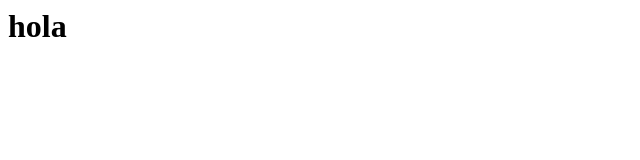
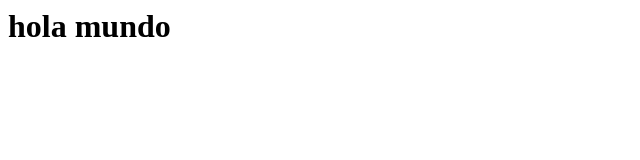
Before and after one commit to rolyto7/PracticaProgra, a plain HTML site: page index.html in a window 1280 px wide. Shown: the whole page, without its empty margins (0-640 px from the left). Drawn offline with Linux system fonts and the light colour scheme.

Commit message:
Segundo commit y modificacion index.html

```diff
--- a/index.html
+++ b/index.html
@@ -1 +1 @@
-<h1>hola</h1>
+<h1>hola mundo</h1>
```
Also changed, not shown: about.html (added, +3 -0 lines).
